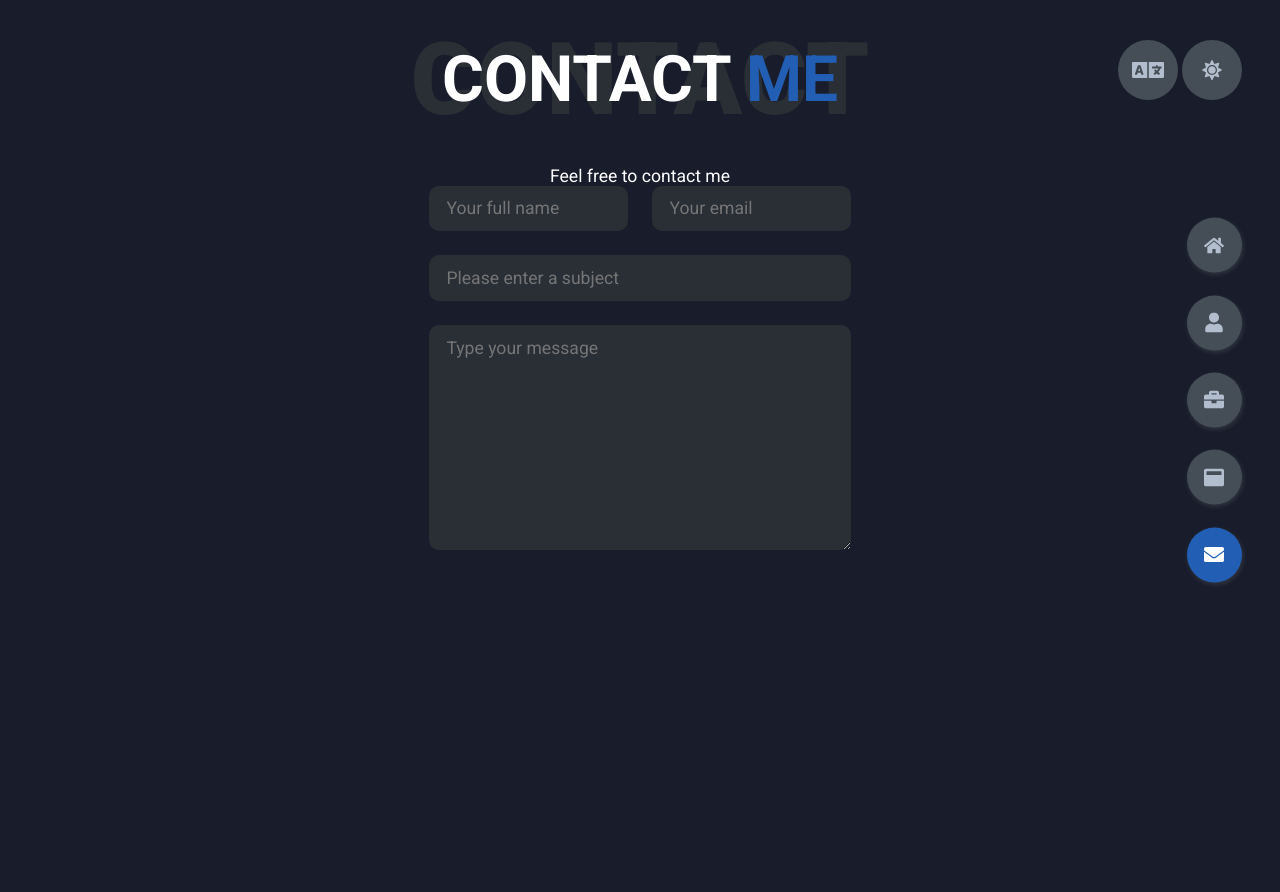
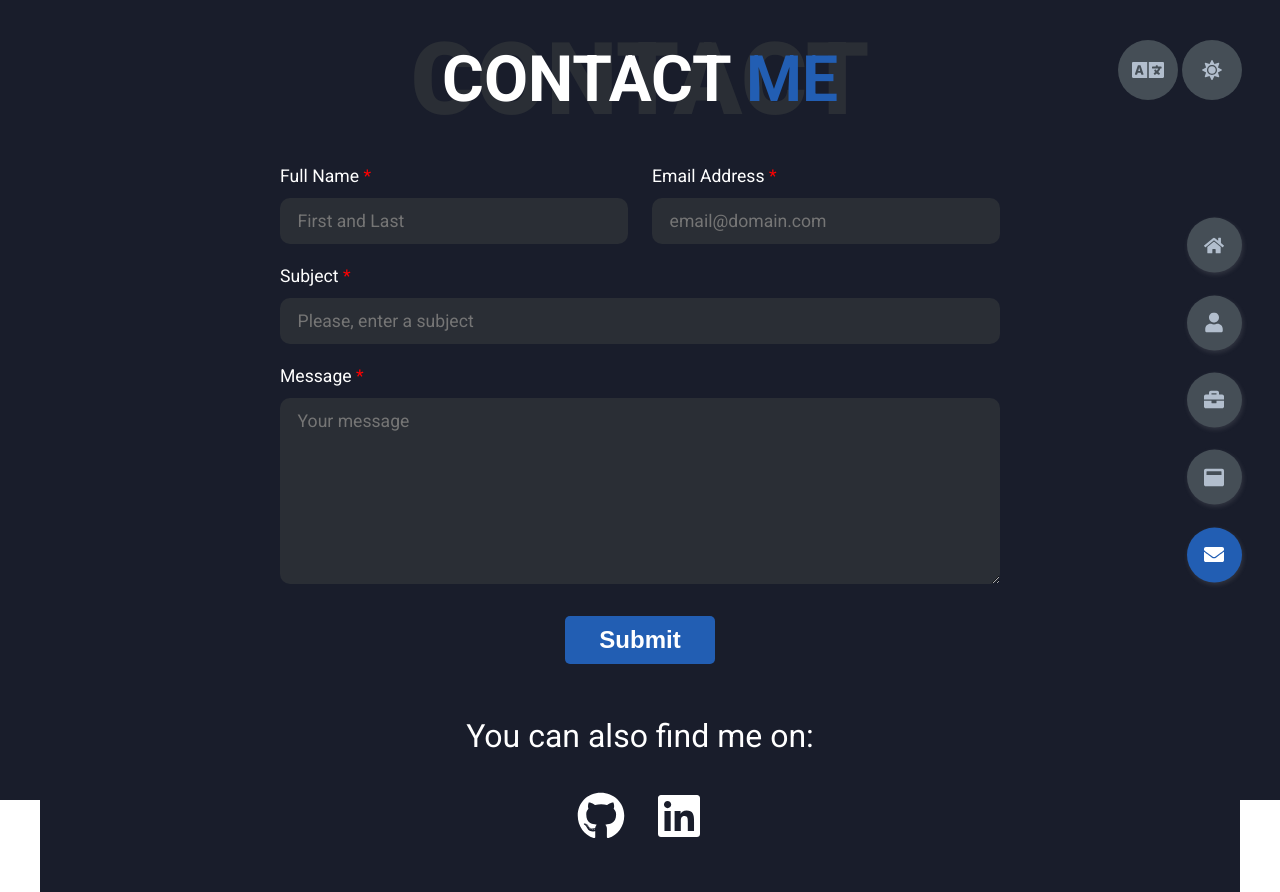
Before and after one commit to BorisLabianca/my-portfolio, a React (Create React App) app: page / in a window 1280 px wide. Both pictures are taken after a click on the element "Contact me". Before the commit the page ends 800 px from the top, so only its background shows below. Built offline with nearby package versions, Linux system fonts and the light colour scheme.

Commit message:
added contact form and made it operational

```diff
--- a/src/App.css
+++ b/src/App.css
@@ -35,7 +35,7 @@
   --box-shadow-2: 1px 4px 15px rgba(0, 0, 0, 0.32);
 }
 body {
-  background-color: var(--color-primary);
+  background-color: transparent;
 }
 .App.main-content {
   background-color: var(--color-primary);
@@ -62,12 +62,9 @@ main {
 }
 .main-section {
   min-height: 100vh;
-  width: 100%;
+  max-width: 1200px;
   margin: 0 auto;
-  position: absolute;
-  left: 0;
-  top: 0;
-  padding: 3rem 18rem;
+  padding: 3rem 0;
 }
 .section {
   transform: translateY(-100%) scaleY(0);
@@ -451,13 +448,13 @@ h1 {
   font-size: 6.3rem;
 }
 .about-container {
-  display: grid;
-  grid-template-columns: repeat(2, 1fr);
+  display: flex;
   padding-top: 3.5rem;
   padding-bottom: 5rem;
 }
 .about-left {
   padding-right: 5rem;
+  flex: 1;
 }
 .about-left p {
   line-height: 2rem;
@@ -470,15 +467,17 @@ h4 {
   font-weight: 700;
 }
 .about-right {
-  display: grid;
-  grid-template-columns: repeat(2, 1fr);
+  display: flex;
+  flex-wrap: wrap;
   gap: 2rem;
+  flex: 1;
 }
 .about-item {
   border: 1px solid var(--color-grey-5);
   border-radius: 5px;
   transition: all 0.4s ease-in-out;
   box-shadow: var(--box-shadow-1);
+  width: calc(100% / 2 - 2rem / 2);
 }
 .about-item:hover {
   cursor: default;
@@ -519,12 +518,14 @@ h4 {
   display: flex;
   flex-direction: column;
   gap: 2rem;
+  width: 100%;
 }
 
 .skills-grid {
-  display: grid;
-  grid-template-columns: repeat(4, 1fr);
+  display: flex;
+  flex-wrap: wrap;
   gap: 2rem;
+  width: 100%;
 }
 .skills-item {
   border: 1px solid var(--color-grey-5);
@@ -535,6 +536,7 @@ h4 {
   justify-content: center;
   align-items: center;
   flex-direction: column;
+  width: calc(100% / 4 - 6rem / 4);
 }
 .skills-item:hover {
   cursor: default;
@@ -557,15 +559,17 @@ h4 {
   gap: 2rem;
 }
 .timeline-grid {
-  display: grid;
-  grid-template-columns: repeat(2, 1fr);
+  display: flex;
+  flex-wrap: wrap;
   gap: 2rem;
   padding-bottom: 3rem;
+  width: 100%;
 }
 .timeline-item {
   position: relative;
   padding-left: 3rem;
   border-left: 1px solid var(--color-grey-5);
+  width: calc(100% / 2 - 2rem / 2);
 }
 .timeline-icon {
   position: absolute;
@@ -609,25 +613,32 @@ h5 span {
   text-align: center;
 }
 .portfolio-container {
-  display: grid;
-  grid-template-columns: repeat(3, 1fr);
+  display: flex;
+  flex-wrap: wrap;
   gap: 2rem;
   margin-top: 3rem;
+  height: 100%;
 }
 .portfolio-item {
-  position: relative;
+  height: auto;
+  width: calc(100% / 3 - 4rem / 3);
 }
 .portfolio-image {
+  position: relative;
   margin-bottom: 1.5rem;
+  height: 212.02px;
+  width: 100%;
+  border-radius: 8px;
+  overflow: hidden;
 }
 .portfolio-item img {
   width: 100%;
-  height: auto;
-  border-radius: 8px;
+  height: 100%;
+  object-fit: cover;
 }
 .hover-item {
   width: 100%;
-  height: 203.6px;
+  height: 100%;
   background-color: var(--color-secondary);
   position: absolute;
   top: 0;
@@ -669,7 +680,7 @@ h3 {
   background-color: var(--color-white);
   color: var(--color-primary);
 }
-.portfolio-item:hover .hover-item {
+.portfolio-image:hover .hover-item {
   opacity: 1;
   transform: scaleY(1);
 }
@@ -681,11 +692,12 @@ h3 {
   padding-top: 3.5rem;
   align-items: center;
   justify-content: center;
+  gap: 1.5rem;
+  width: 100%;
 }
-.contact-content-container {
-  width: 100%;
-  display: flex;
-  justify-content: center;
+.contact-content-container h2 {
+  font-size: 2rem;
+  margin-bottom: 1rem;
 }
 .contact-form {
   width: 100%;
@@ -693,11 +705,29 @@ h3 {
   flex-direction: column;
   align-items: center;
   gap: 1.5rem;
+  margin-bottom: 2rem;
+}
+.contact-form fieldset {
+  width: 100%;
+  display: flex;
+  flex-direction: column;
+  align-items: center;
+  gap: 1.5rem;
+  margin-bottom: 0.5rem;
 }
 .input-control {
   display: flex;
   gap: 1.5rem;
   width: 60%;
+}
+.name-input,
+.email-input,
+.subject-input,
+.message-input {
+  width: 100%;
+  display: flex;
+  flex-direction: column;
+  gap: 0.8rem;
 }
 .input-control input,
 textarea {
@@ -712,10 +742,34 @@ textarea {
   color: var(--color-white);
   width: 100%;
 }
+.required {
+  color: red;
+}
+.submit-btn {
+  border: none;
+  display: flex;
+  justify-content: center;
+  align-items: center;
+  padding: 10px;
+  width: 150px;
+  border-radius: 5px;
+  font-size: 1.5rem;
+  font-weight: 700;
+  color: var(--color-white);
+  background-color: var(--color-secondary);
+  cursor: pointer;
+}
+.contact-links {
+  display: flex;
+  gap: 30px;
+}
+.contact-icon {
+  font-size: 3rem;
+}
 
 @media screen and (max-width: 600px) {
   main {
-    min-height: 155vh;
+    height: 120vh;
   }
   .home {
     overflow: visible;
--- a/src/assets/content.json
+++ b/src/assets/content.json
@@ -45,7 +45,22 @@
       "h2Span": "This site",
       "h2BgText": "What tech"
     },
-    "contactMe": { "h2Beg": "Contact ", "h2Span": "Me", "h2BgText": "Contact" }
+    "contactMe": {
+      "h2Beg": "Contact ",
+      "h2Span": "Me",
+      "h2BgText": "Contact",
+      "fullName": "Full Name",
+      "fullNamePlaceholder": "First and Last",
+      "emailAddress": "Email Address",
+      "emailAddressPlaceholder": "email@domain.com",
+      "subject": "Subject",
+      "subjectPlaceholder": "Please, enter a subject",
+      "message": "Message",
+      "messagePlaceholder": "Your message",
+      "submitBtn": "Submit",
+      "findMeOn": "You can also find me on:",
+      "required": " *"
+    }
   },
   "fr": {
     "home": {
@@ -96,7 +111,18 @@
     "contactMe": {
       "h2Beg": "Me ",
       "h2Span": "contacter",
-      "h2BgText": "contact"
+      "h2BgText": "contact",
+      "fullName": "Nom complet",
+      "fullNamePlaceholder": "Prénom et nom",
+      "emailAddress": "Adresse e-mail",
+      "emailAddressPlaceholder": "email@domain.com",
+      "subject": "Objet",
+      "subjectPlaceholder": "Veuillez entrez un objet",
+      "message": "Message",
+      "messagePlaceholder": "Votre message",
+      "submitBtn": "Envoyer",
+      "findMeOn": "Vous pouvez aussi me trouver sur :",
+      "required": " *"
     }
   },
   "jap": {
@@ -145,6 +171,21 @@
       "h2Span": "に付いて",
       "h2BgText": "仕様"
     },
-    "contactMe": { "h2Beg": "お問い", "h2Span": "合せ", "h2BgText": "連絡頂戴" }
+    "contactMe": {
+      "h2Beg": "お問い",
+      "h2Span": "合せ",
+      "h2BgText": "連絡頂戴",
+      "fullName": "氏名",
+      "fullNamePlaceholder": "名前と名字",
+      "emailAddress": "メールアドレス",
+      "emailAddressPlaceholder": "email@domain.com",
+      "subject": "件名",
+      "subjectPlaceholder": "件名を入力して下さい",
+      "message": "本文",
+      "messagePlaceholder": "お問い合せ内容",
+      "submitBtn": "送信",
+      "findMeOn": "その他",
+      "required": "（必須）"
+    }
   }
 }
--- a/src/components/Contact.js
+++ b/src/components/Contact.js
@@ -1,8 +1,16 @@
 import { useSelector } from "react-redux";
+import { FaLinkedin, FaGithub } from "react-icons/fa";
 
 const Contact = ({ content }) => {
   const { classIndex } = useSelector((store) => store.navigation);
-
+  const clearForm = () => {
+    window.onbeforeunload = () => {
+      for (const form of document.getElementsByTagName("form")) {
+        form.reset();
+      }
+    };
+  };
+  clearForm();
   return (
     <div
       className={`main-section section sec5 contact ${
@@ -18,8 +26,7 @@ const Contact = ({ content }) => {
           </h1>
         </div>
         <div className="contact-content-container">
-          <h2>Feel free to contact me</h2>
-          <form className="contact-form">
+          {/* <form className="contact-form">
             <div className="input-control">
               <input type="text" required placeholder="Your full name" />
               <input type="email" required placeholder="Your email" />
@@ -41,7 +48,95 @@ const Contact = ({ content }) => {
                 required
               ></textarea>
             </div>
+          </form> */}
+          <form
+            id="fs-frm"
+            name="simple-contact-form"
+            acceptCharset="utf-8"
+            action="https://formspree.io/f/xzbqdaqr"
+            method="post"
+            className="contact-form"
+          >
+            <fieldset id="fs-frm-inputs">
+              <div className="input-control">
+                <div className="name-input">
+                  <label htmlFor="full-name">
+                    {content.fullName}
+                    <span className="required">{content.required}</span>
+                  </label>
+                  <input
+                    type="text"
+                    name="name"
+                    id="full-name"
+                    placeholder={content.fullNamePlaceholder}
+                    required
+                  />
+                </div>
+                <div className="email-input">
+                  <label htmlFor="email-address">
+                    {content.emailAddress}
+                    <span className="required">{content.required}</span>
+                  </label>
+                  <input
+                    type="email"
+                    name="_replyto"
+                    id="email-address"
+                    placeholder={content.emailAddressPlaceholder}
+                    required
+                  />
+                </div>
+              </div>
+              <div className="input-control">
+                <div className="subject-input">
+                  <label htmlFor="subject">
+                    {content.subject}
+                    <span className="required">{content.required}</span>
+                  </label>
+                  <input
+                    name="subject"
+                    placeholder={content.subjectPlaceholder}
+                    required
+                  />
+                </div>
+              </div>
+
+              <div className="input-control">
+                <div className="message-input">
+                  <label htmlFor="message">
+                    {content.message}
+                    <span className="required">{content.required}</span>
+                  </label>
+                  <textarea
+                    rows="8"
+                    name="message"
+                    id="message"
+                    placeholder={content.messagePlaceholder}
+                    required
+                  ></textarea>
+                </div>
+              </div>
+              <input
+                type="hidden"
+                name="_subject"
+                id="email-subject"
+                value="Contact Form Submission"
+              />
+            </fieldset>
+            <input
+              type="submit"
+              value={content.submitBtn}
+              className="submit-btn"
+            />
           </form>
+          <h2>{content.findMeOn}</h2>
+          <div className="contact-links">
+            <a href="https://github.com/BorisLabianca">
+              <FaGithub className="contact-icon" />
+            </a>
+            <a href="https://www.linkedin.com/in/boris-labianca-01a52871/">
+              <FaLinkedin className="contact-icon" />
+            </a>
+          </div>
         </div>
       </div>
     </div>
```
